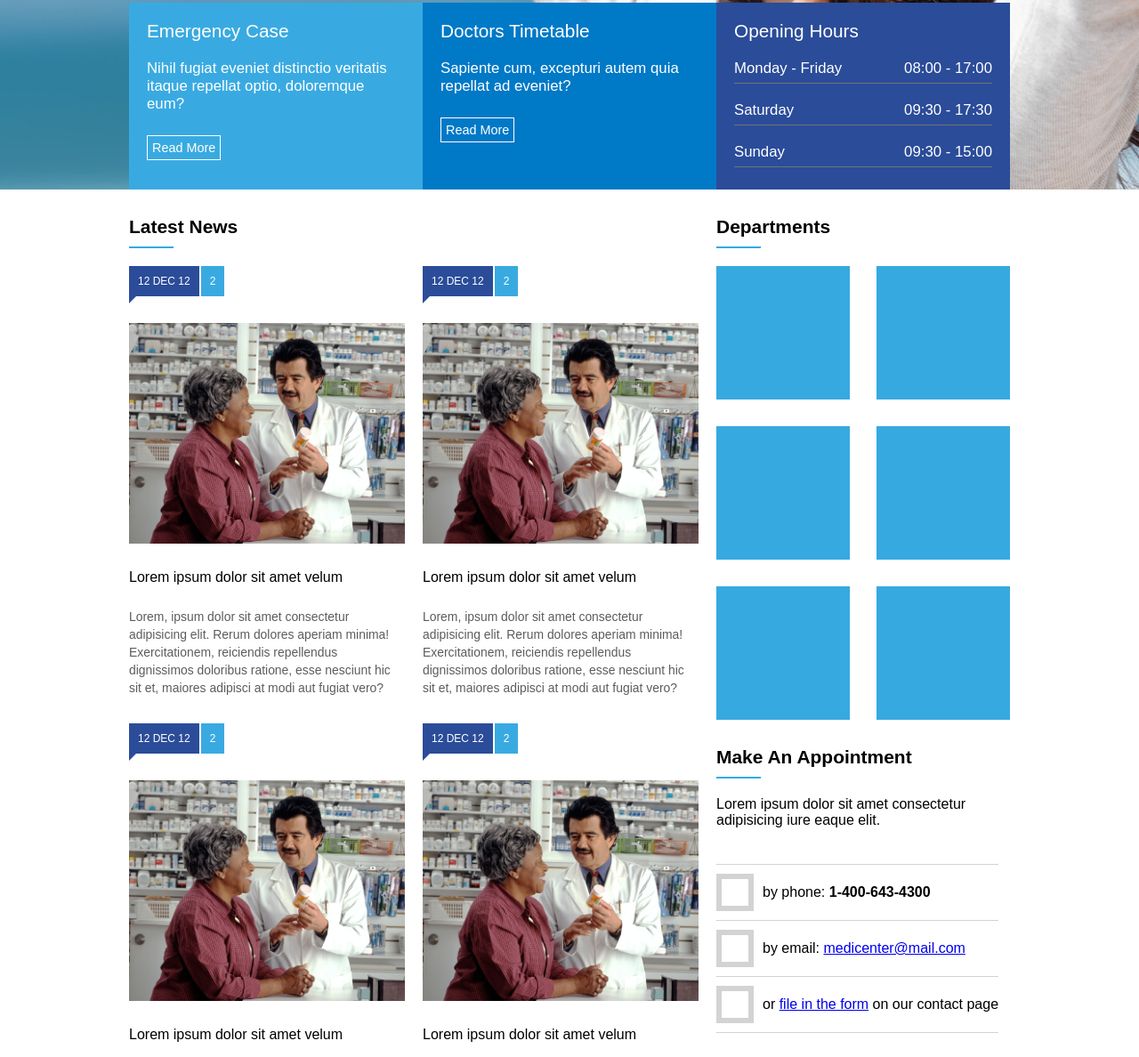
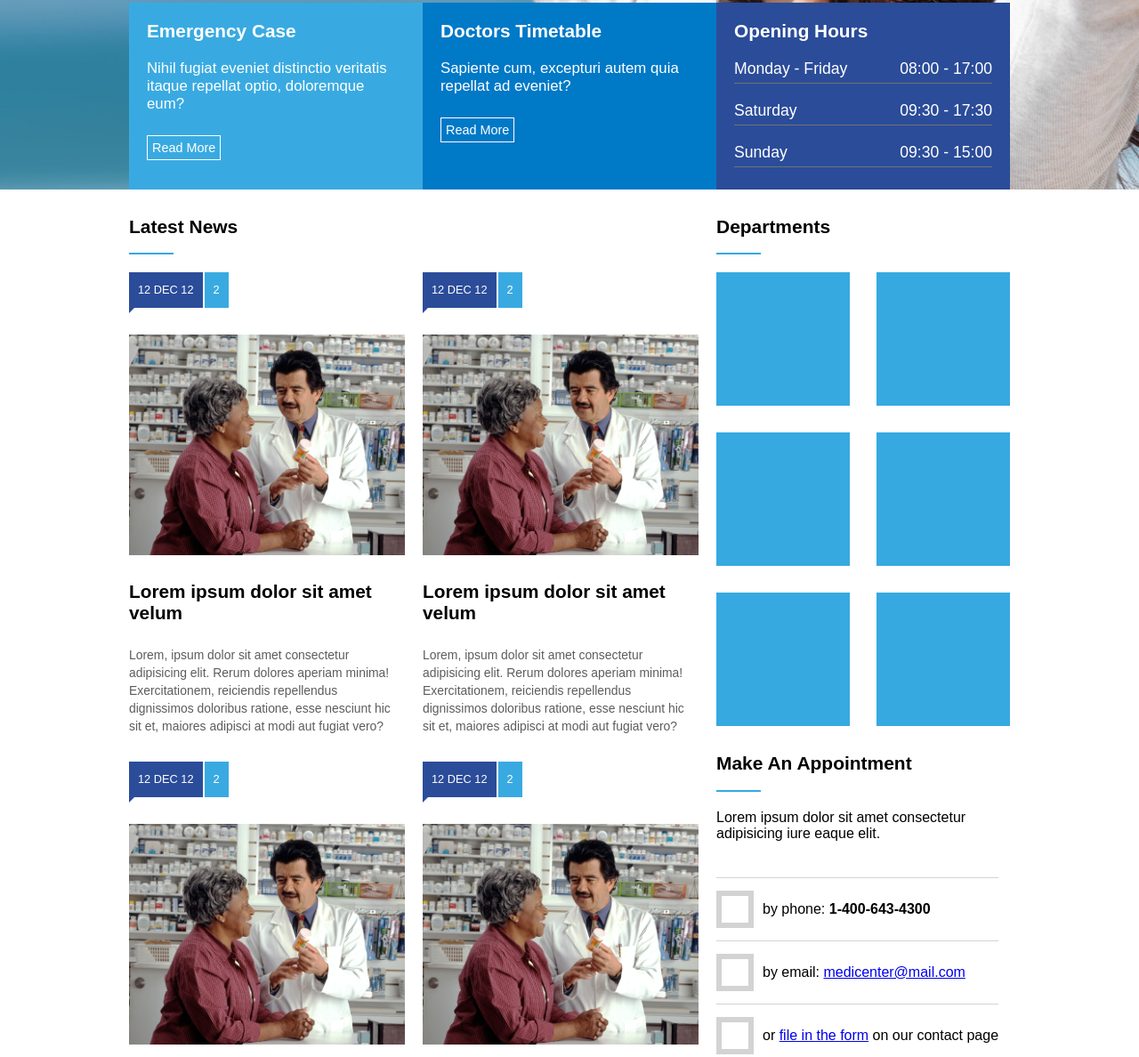
Before and after one commit to caueoliveira07/projeto002, a plain HTML site: page index.html in a window 1280 px wide. Shown: the part 577-1765 px from the top of the page at 89% size. Drawn offline with Linux system fonts and the light colour scheme.

Commit message:
Projeto atualizado

```diff
--- a/css/style.css
+++ b/css/style.css
@@ -9,6 +9,7 @@ body {
     padding: 0px;
 }
 
+/* Cabeçalho */
 header{
     display: flex;
     justify-content: center;
@@ -44,6 +45,7 @@ nav a {
     text-decoration: none;
     text-transform: uppercase;
     color: #727272;
+    transition: all 0.6s;
 }
 
 nav .active a,
@@ -52,6 +54,20 @@ nav a:hover {
     color: #ffffff;
 }
 
+.menuMobile {
+    display: none;
+    width: 40px;
+    height: 40px;
+    margin: 40px 20px 40px 0px;
+}
+
+.mm_line {
+    height: 4px;
+    background-color: #39aae1;
+    transition: all 0.5s;
+}
+
+/* Banner */
 #banner {
     display: flex;
     justify-content: center;
@@ -116,10 +132,16 @@ nav a:hover {
     background-color: #2b4c99;
 }
 
-.banner_title {
+.banner1 h2,
+.banner2 h2,
+.banner3 h2 {
+    margin: 0px;
     font-size: 1.30em;
 }
 
+.banner1 p,
+.banner2 p,
+.banner3 p,
 .banner_desc {
     font-size: 1.05em;
     margin: 20px 0px 20px 0px;
@@ -141,10 +163,12 @@ nav a:hover {
     border-bottom: 1px solid #727272;
 }
 
-.banner_desc_options div {
-    padding-bottom: 6px;
+.banner_desc_options p {
+    padding-bottom: 5px;
+    margin: 0px;
 }
 
+/* Geral */
 #geral {
     display: flex;
     justify-content: center;
@@ -162,7 +186,7 @@ nav a:hover {
     margin: 30px 0px 20px 0px;
 }
 
-.widget_title_text {
+.widget_title h2 {
     color: #000000;
     font-size: 1.31em;
     font-weight: bold;
@@ -179,6 +203,10 @@ nav a:hover {
     display: flex;
     flex-wrap: wrap;
     gap: 30px;
+}
+
+.widget_body_flex > p {
+    margin: 0px;
 }
 
 .widget_dep_area {
@@ -200,7 +228,6 @@ nav a:hover {
     margin-bottom: 10px;
     padding-bottom: 10px;
     border-bottom: 1px solid lightgray;
-
 }
 
 .widget_app_option {
@@ -210,7 +237,7 @@ nav a:hover {
     border: 6px solid lightgray;
 }
 
-.widget_app_text span {
+.widget_app_style span {
     font-weight: bold;
 }
 
@@ -233,12 +260,22 @@ article .news_data {
     display: flex;
 }
 
-article .news_posted_at {
+article .news_data p {
+    margin: 0px;
+    padding: 0px;
+    color: #ffffff;
+    font-size: 0.80em;
+}
+
+article .news_posted_at{
     background-color: #2b4c99;
-    color: #ffffff;
-    font-size: 0.75em;
     padding: 10px;
     margin-right: 2px;
+}
+
+article .news_comments {
+    background-color: #39aae1;
+    padding: 10px;
 }
 
 article .news_posted_at::before {
@@ -246,15 +283,8 @@ article .news_posted_at::before {
     position: absolute;
     border: 4px solid;
     border-color: #2b4c99 transparent transparent #2b4c99;
-    margin-top: 24px;
+    margin-top: 28px;
     margin-left: -10px;
-}
-
-article .news_comments {
-    background-color: #39aae1;
-    color: #ffffff;
-    font-size: 0.75em;
-    padding: 10px;
 }
 
 article .news_thumbnail {
@@ -266,19 +296,20 @@ article .news_thumbnail img {
     height: auto;
 }
 
-article .news_title {
+article h3 {
     margin: 25px 0px 25px 0px;
     color: #000000;
-    font-size: 1.43emem;
+    font-size: 1.30em;
 }
 
-article .news_resume {
+article p {
     color: #5c5c5c;
     font-size: 0.87em;
     line-height: 20px;
     margin-bottom: 30px;
 }
 
+/* Footer */
 footer {
     background-color: #1e1e1e;
     display: flex;
@@ -322,8 +353,9 @@ footer {
     color: #ffffff;
 }
 
-footer .widget_title_text {
+.footer_area_item h2 {
     color: #ffffff;
+    font-size: 1.10em;
 }
 
 .footer_address {
@@ -393,19 +425,7 @@ footer .widget_title_text {
     margin-top: 30px;
 }
 
-.menuMobile {
-    display: none;
-    width: 40px;
-    height: 40px;
-    margin: 40px 20px 40px 0px;
-}
-
-.mm_line {
-    height: 4px;
-    background-color: #39aae1;
-    transition: all 0.5s;
-}
-
+/* Responsividade */
 @media (max-width: 700px) {
     #banner {
         height: 900px;
@@ -478,6 +498,13 @@ footer .widget_title_text {
     }
 }
 
+@media (max-width: 1000px) {
+    .banner_headline h1,
+    .banner_headline h2 {
+        margin-left: 10px;
+    }
+}
+
 @media (min-width: 701px) {
     .menu nav ul {
         display: flex !important;
--- a/index.html
+++ b/index.html
@@ -42,28 +42,28 @@
             </div>
             <div class="banner_options">
                 <div class="banner1">
-                    <div class="banner_title">Emergency Case</div>
-                    <div class="banner_desc">Nihil fugiat eveniet distinctio veritatis itaque repellat optio, doloremque eum?</div>
+                    <h2>Emergency Case</h2>
+                    <p>Nihil fugiat eveniet distinctio veritatis itaque repellat optio, doloremque eum?</p>
                     <a href="#">Read More</a>
                 </div>
                 <div class="banner2">
-                    <div class="banner_title">Doctors Timetable</div>
-                    <div class="banner_desc">Sapiente cum, excepturi autem quia repellat ad eveniet?</div>
+                    <h2>Doctors Timetable</h2>
+                    <p>Sapiente cum, excepturi autem quia repellat ad eveniet?</p>
                     <a href="#">Read More</a>
                 </div>
                 <div class="banner3">
-                    <div class="banner_title">Opening Hours</div>
+                    <h2>Opening Hours</h2>
                     <div class="banner_desc banner_desc_options">
-                        <div>Monday - Friday</div>
-                        <div>08:00 - 17:00</div>
+                        <p>Monday - Friday</p>
+                        <p>08:00 - 17:00</p>
                     </div>
                     <div class="banner_desc banner_desc_options">
-                        <div>Saturday</div>
-                        <div>09:30 - 17:30</div>
+                        <p>Saturday</p>
+                        <p>09:30 - 17:30</p>
                     </div>
                     <div class="banner_desc banner_desc_options">
-                        <div>Sunday</div>
-                        <div>09:30 - 15:00</div>
+                        <p>Sunday</p>
+                        <p>09:30 - 15:00</p>
                     </div>
                 </div>
             </div>
@@ -75,79 +75,79 @@
             <section>
                 <div class="widget">
                     <div class="widget_title">
-                        <div class="widget_title_text">Latest News</div>
+                        <h2>Latest News</h2>
                         <div class="widget_title_bar"></div>
                     </div>
                     <div class="widget_body flex">
                         <article>
                             <a href="#">
                                 <div class="news_data">
-                                   <div class="news_posted_at">12 DEC 12</div>
-                                   <div class="news_comments">2</div>
+                                   <div class="news_posted_at">
+                                        <p>12 DEC 12</p>
+                                    </div>
+                                   <div class="news_comments">
+                                        <p>2</p>
+                                    </div>
                                 </div>
                                 <div class="news_thumbnail">
                                     <img src="img/img2.jpg" alt="Imagem de uma doutora e uma paciente">
                                 </div>
-                                <div class="news_title">
-                                    Lorem ipsum dolor sit amet velum
-                                </div>
-                                <div class="news_resume">
-                                    Lorem, ipsum dolor sit amet consectetur adipisicing elit. Rerum dolores aperiam minima! Exercitationem, reiciendis repellendus dignissimos doloribus ratione, esse nesciunt hic sit et, maiores adipisci at modi aut fugiat vero?
-                                </div>
+                                <h3>Lorem ipsum dolor sit amet velum</h3>
+                                <p>Lorem, ipsum dolor sit amet consectetur adipisicing elit. Rerum dolores aperiam minima! Exercitationem, reiciendis repellendus dignissimos doloribus ratione, esse nesciunt hic sit et, maiores adipisci at modi aut fugiat vero?</p>
                             </a>
                         </article>
 
                         <article>
                             <a href="#">
                                 <div class="news_data">
-                                   <div class="news_posted_at">12 DEC 12</div>
-                                   <div class="news_comments">2</div>
+                                   <div class="news_posted_at">
+                                        <p>12 DEC 12</p>
+                                    </div>
+                                   <div class="news_comments">
+                                        <p>2</p>
+                                    </div>
                                 </div>
                                 <div class="news_thumbnail">
                                     <img src="img/img2.jpg" alt="Imagem de uma doutora e uma paciente">
                                 </div>
-                                <div class="news_title">
-                                    Lorem ipsum dolor sit amet velum
-                                </div>
-                                <div class="news_resume">
-                                    Lorem, ipsum dolor sit amet consectetur adipisicing elit. Rerum dolores aperiam minima! Exercitationem, reiciendis repellendus dignissimos doloribus ratione, esse nesciunt hic sit et, maiores adipisci at modi aut fugiat vero?
-                                </div>
+                                <h3>Lorem ipsum dolor sit amet velum</h3>
+                                <p>Lorem, ipsum dolor sit amet consectetur adipisicing elit. Rerum dolores aperiam minima! Exercitationem, reiciendis repellendus dignissimos doloribus ratione, esse nesciunt hic sit et, maiores adipisci at modi aut fugiat vero?</p>
                             </a>
                         </article>
 
                         <article>
                             <a href="#">
                                 <div class="news_data">
-                                   <div class="news_posted_at">12 DEC 12</div>
-                                   <div class="news_comments">2</div>
+                                   <div class="news_posted_at">
+                                        <p>12 DEC 12</p>
+                                    </div>
+                                   <div class="news_comments">
+                                        <p>2</p>
+                                    </div>
                                 </div>
                                 <div class="news_thumbnail">
                                     <img src="img/img2.jpg" alt="Imagem de uma doutora e uma paciente">
                                 </div>
-                                <div class="news_title">
-                                    Lorem ipsum dolor sit amet velum
-                                </div>
-                                <div class="news_resume">
-                                    Lorem, ipsum dolor sit amet consectetur adipisicing elit. Rerum dolores aperiam minima! Exercitationem, reiciendis repellendus dignissimos doloribus ratione, esse nesciunt hic sit et, maiores adipisci at modi aut fugiat vero?
-                                </div>
+                                <h3>Lorem ipsum dolor sit amet velum</h3>
+                                <p>Lorem, ipsum dolor sit amet consectetur adipisicing elit. Rerum dolores aperiam minima! Exercitationem, reiciendis repellendus dignissimos doloribus ratione, esse nesciunt hic sit et, maiores adipisci at modi aut fugiat vero?</p>
                             </a>
                         </article>
 
                         <article>
                             <a href="#">
                                 <div class="news_data">
-                                   <div class="news_posted_at">12 DEC 12</div>
-                                   <div class="news_comments">2</div>
+                                   <div class="news_posted_at">
+                                        <p>12 DEC 12</p>
+                                    </div>
+                                   <div class="news_comments">
+                                        <p>2</p>
+                                    </div>
                                 </div>
                                 <div class="news_thumbnail">
                                     <img src="img/img2.jpg" alt="Imagem de uma doutora e uma paciente">
                                 </div>
-                                <div class="news_title">
-                                    Lorem ipsum dolor sit amet velum
-                                </div>
-                                <div class="news_resume">
-                                    Lorem, ipsum dolor sit amet consectetur adipisicing elit. Rerum dolores aperiam minima! Exercitationem, reiciendis repellendus dignissimos doloribus ratione, esse nesciunt hic sit et, maiores adipisci at modi aut fugiat vero?
-                                </div>
+                                <h3>Lorem ipsum dolor sit amet velum</h3>
+                                <p>Lorem, ipsum dolor sit amet consectetur adipisicing elit. Rerum dolores aperiam minima! Exercitationem, reiciendis repellendus dignissimos doloribus ratione, esse nesciunt hic sit et, maiores adipisci at modi aut fugiat vero?</p>
                             </a>
                         </article>
                     </div>
@@ -156,7 +156,7 @@
             <aside>
                 <div class="widget">
                     <div class="widget_title">
-                        <div class="widget_title_text">Departments</div>
+                        <h2>Departments</h2>
                         <div class="widget_title_bar"></div>
                     </div>
                     <div class="widget_body_flex">
@@ -171,23 +171,23 @@
 
                 <div class="widget">
                     <div class="widget_title">
-                        <div class="widget_title_text">Make An Appointment</div>
+                        <h2>Make An Appointment</h2>
                         <div class="widget_title_bar"></div>
                     </div>
                     <div class="widget_body_flex">
-                        <div class="widget_desc">Lorem ipsum dolor sit amet consectetur adipisicing iure eaque elit.</div>
+                        <p>Lorem ipsum dolor sit amet consectetur adipisicing iure eaque elit.</p>
                         <div class="widget_app_area">
                             <div class="widget_app_style">
                                 <div class="widget_app_option"></div>
-                                <div class="widget_app_text">by phone: <span>1-400-643-4300</span></div>
+                                <p>by phone: <span>1-400-643-4300</span></p>
                             </div>
                             <div class="widget_app_style">
                                 <div class="widget_app_option"></div>
-                                <div class="widget_app_text">by email: <a href="#">medicenter@mail.com</a></div>
+                                <p>by email: <a href="#">medicenter@mail.com</a></p>
                             </div>
                             <div class="widget_app_style">
                                 <div class="widget_app_option"></div>
-                                <div class="widget_app_text">or <a href="#">file in the form</a> on our contact page</div>
+                                <p>or <a href="#">file in the form</a> on our contact page</p>
                             </div>
                         </div>
                     </div>
@@ -201,19 +201,19 @@
             <div class="footer_menu">
                 <div class="fm_1">
                     <a href="">
-                        <h3>Health Insurance</h3>
+                        <h2>Health Insurance</h2>
                         <p>Here in medicenter we have individual</p>
                     </a>
                 </div>
                 <div class="fm_2">
                     <a href="">
-                        <h3>Medical Records</h3>
+                        <h2>Medical Records</h2>
                         <p>Here in medicenter we have individual</p>
                     </a>
                 </div>
                 <div class="fm_3">
                     <a href="">
-                        <h3>Online Bill Pay</h3>
+                        <h2>Online Bill Pay</h2>
                         <p>Here in medicenter we have individual</p>
                     </a>
                 </div>
@@ -222,7 +222,7 @@
                 <div class="footer_area_item">
                     <div class="widget">
                         <div class="widget_title">
-                            <div class="widget_title_text">Medicenter Clinic</div>
+                            <h2>Medicenter Clinic</h2>
                             <div class="widget_title_bar"></div>
                         </div>
                         <div class="widget_body footer_address">
@@ -252,7 +252,7 @@
                 <div class="footer_area_item">
                     <div class="widget">
                         <div class="widget_title">
-                            <div class="widget_title_text">Latest Posts</div>
+                            <h2>Latest Posts</h2>
                             <div class="widget_title_bar"></div>
                         </div>
                         <div class="widget_body footer_year">
@@ -272,7 +272,7 @@
                 <div class="footer_area_item">
                     <div class="widget">
                         <div class="widget_title">
-                            <div class="widget_title_text">Latest Tweets</div>
+                            <h2>Latest Tweets</h2>
                             <div class="widget_title_bar"></div>
                         </div>
                         <div class="widget_body footer_day">
```
